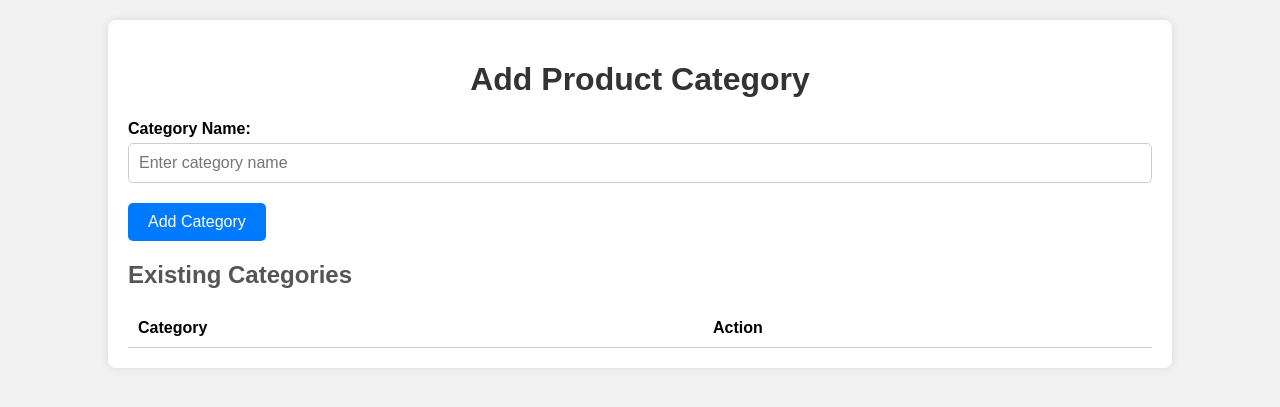
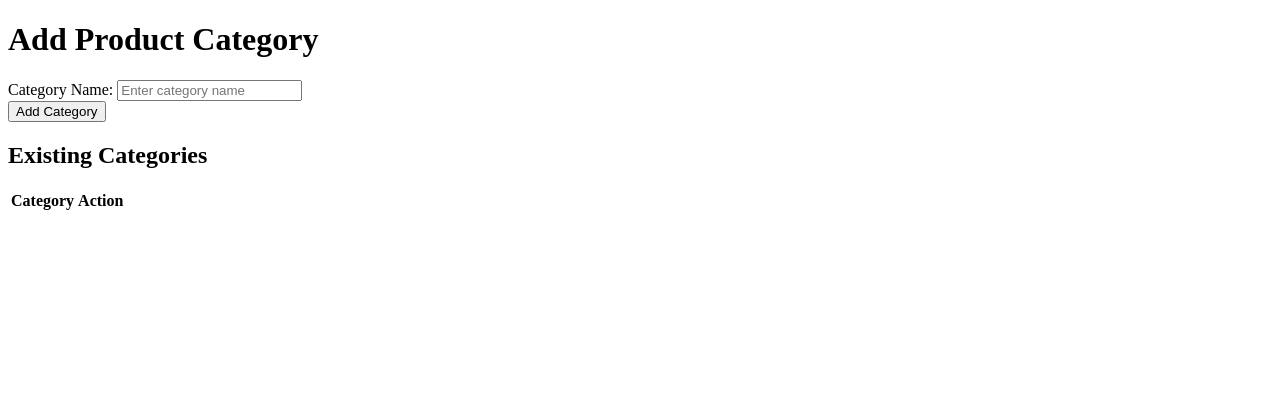
Before and after one commit to SwathySaji2000/Herbal-Main-Project, a Django app: page /category_page/ in a window 1280 px wide. Shown: the top 407 px of the page. Run offline with Django 3.2, Linux system fonts and the light colour scheme; data comes from the database, SQL or seed files in the repository; both versions use the stored data as it was after the commit; lists and menus that the app fills with data are empty.

Commit message:
Static files

```diff
--- a/templates/category_page.html
+++ b/templates/category_page.html
@@ -5,106 +5,18 @@
     <meta name="viewport" content="width=device-width, initial-scale=1.0">
     <title>Add Product Category</title>
     <style>
-        body {
-            font-family: Arial, sans-serif;
-            background-color: #f2f2f2;
-            margin: 0;
-            padding: 0;
-        }
-
-        .container {
-            width: 80%;
-            margin: 20px auto;
-            padding: 20px;
-            background-color: #fff;
-            border-radius: 8px;
-            box-shadow: 0 0 10px rgba(0, 0, 0, 0.1);
-        }
-
-        h1 {
-            color: #333;
-            text-align: center;
-        }
-
-        h2 {
-            color: #555;
-            margin-top: 20px;
-        }
-
-        .form-group {
-            margin-bottom: 20px;
-        }
-
-        label {
-            display: block;
-            font-weight: bold;
-            margin-bottom: 5px;
-        }
-
-        input[type="text"] {
-            width: calc(100% - 22px); /* Adjusted width for button */
-            padding: 10px;
-            font-size: 16px;
-            border-radius: 5px;
-            border: 1px solid #ccc;
-        }
-
-        button {
-            padding: 10px 20px;
-            font-size: 16px;
-            cursor: pointer;
-            background-color: #007bff;
-            color: #fff;
-            border: none;
-            border-radius: 5px;
-        }
-
-        button:hover {
-            background-color: #0056b3;
-        }
-
-        .error-message {
-            color: red;
-            margin-top: 10px;
-        }
-
-        table {
-            width: 100%;
-            border-collapse: collapse;
-            margin-top: 20px;
-        }
-
-        th, td {
-            padding: 10px;
-            border-bottom: 1px solid #ccc;
-            text-align: left;
-        }
-
-        .delete-category-button {
-            background-color: #dc3545;
-            color: #fff;
-            border: none;
-            border-radius: 5px;
-            cursor: pointer;
-        }
-
-        .delete-category-button:hover {
-            background-color: #c82333;
-        }
+        /* Your CSS styles */
     </style>
 </head>
 <body>
     <div class="container">
         <h1>Add Product Category</h1>
         <form id="add-category-form" action="{% url 'sub_category' %}" method="post">
+            {% csrf_token %}
             <div class="add-category-container">
                 <div class="form-group">
                     <label for="categoryName">Category Name:</label>
-
-
                     <input type="text" id="name" name="name" placeholder="Enter category name" required>
-
-
                 </div>
                 <button type="submit" id="add-category-button">Add Category</button>
             </div>
@@ -123,9 +35,5 @@
             </tbody>
         </table>
     </div>
-
-
-
-    </script>
 </body>
 </html>
```
Also changed, not shown: templates/book_treatment.html (+3 -21 lines), db.sqlite3, media/product_images/jjj.png (added).
